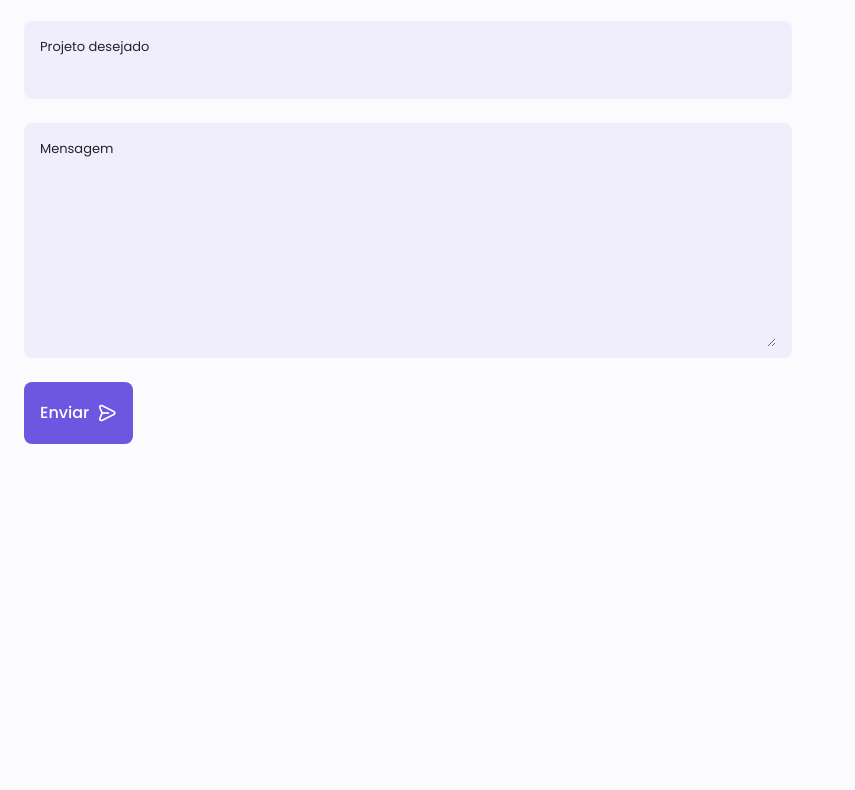
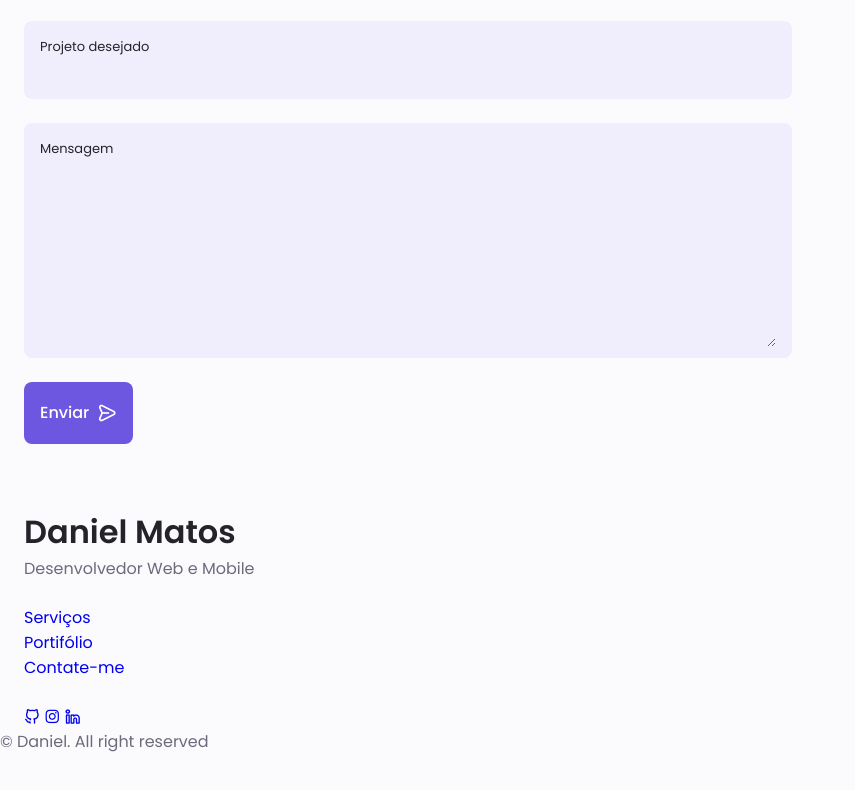
Before and after one commit to Danielmtdc16/Portfolio, a plain HTML site: page index.html in a window 1280 px wide. Shown: the part 4688-5478 px from the top of the page, without its empty margins (0-855 px from the left). Before the commit the page ends 5244 px from the top, so only its background shows below. Drawn offline with nearby package versions, Linux system fonts and the light colour scheme.

Commit message:
Criado o footer da página.

```diff
--- a/index.html
+++ b/index.html
@@ -607,9 +607,46 @@
                 </form>
             </div>
         </section>
-
     </main>
 
+    <footer class="footer">
+        <div class="footer__bg">
+            <div class="footer__container container grid">
+                <div>
+                    <h1 class="footer__title">Daniel Matos</h1>
+                    <span class="footer__subtitle">Desenvolvedor Web e Mobile</span>
+                </div>
+
+                <ul class="footer__links">
+                    <li>
+                        <a href="#services" class="footer__link">Serviços</a>
+                    </li>
+                    <li>
+                        <a href="#portifolio" class="footer__link">Portifólio</a>
+                    </li>
+                    <li>
+                        <a href="#contact" class="footer__link">Contate-me</a>
+                    </li>
+                </ul>
+
+                <div class="footer__socials">
+                    <a href="https://github.com/Danielmtdc16" target="_blank" class="footer__social">
+                        <i class="uil uil-github-alt"></i>
+                    </a>
+
+                    <a href="https://instagram.com/daniel_mtdc" target="_blank" class="footer__social">
+                        <i class="uil uil-instagram"></i>
+                    </a>
+
+                    <a href="https://www.linkedin.com/in/daniel-mtdc?lipi=urn%3Ali%3Apage%3Ad_flagship3_profile_view_base_contact_details%3BFQnJfDkJTdimb%2FDyVeKRxg%3D%3D" target="_blank" class="footer__social">
+                        <i class="uil uil-linkedin-alt"></i>
+                    </a>
+                </div>
+            </div>
+
+            <p class="footer__copy">&#169; Daniel. All right reserved</p>
+        </div>
+    </footer>
 
     <script src="assets/js/swiper-bundle.min.js"></script>
     <script src="assets/js/main.js"></script>
```
